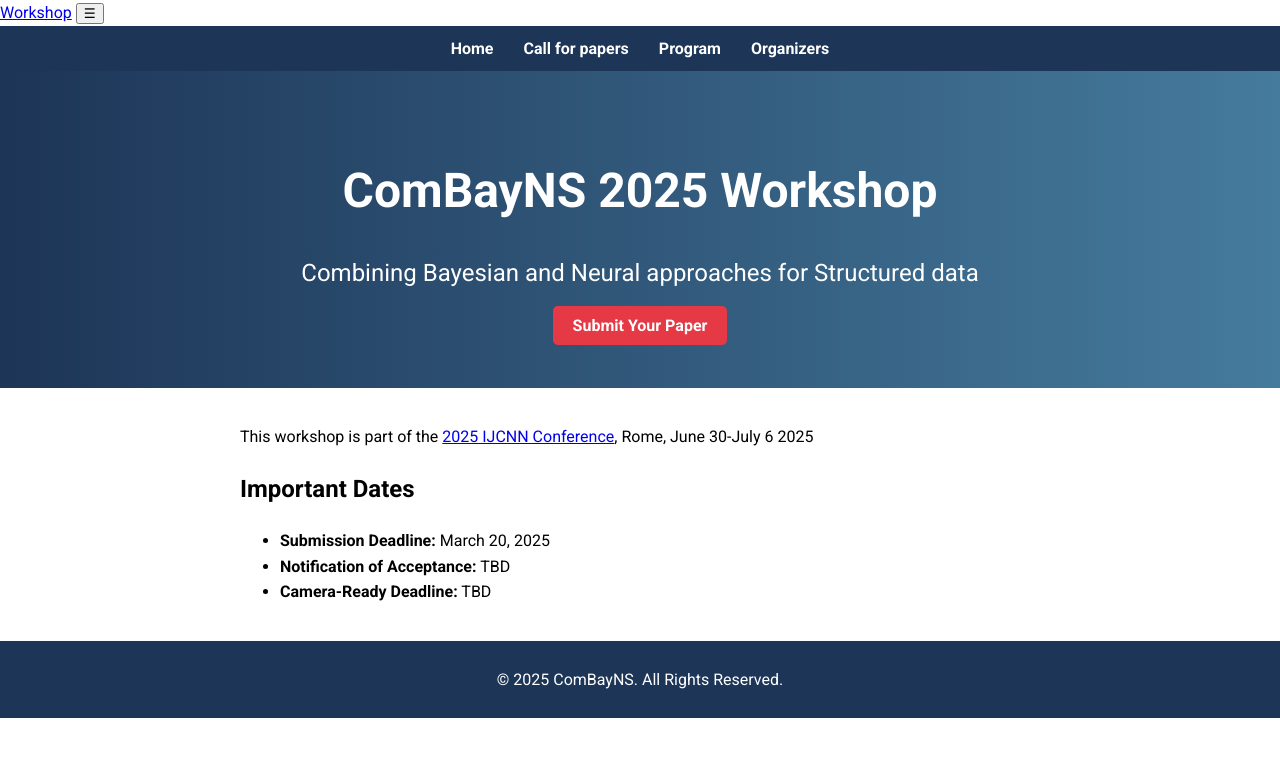
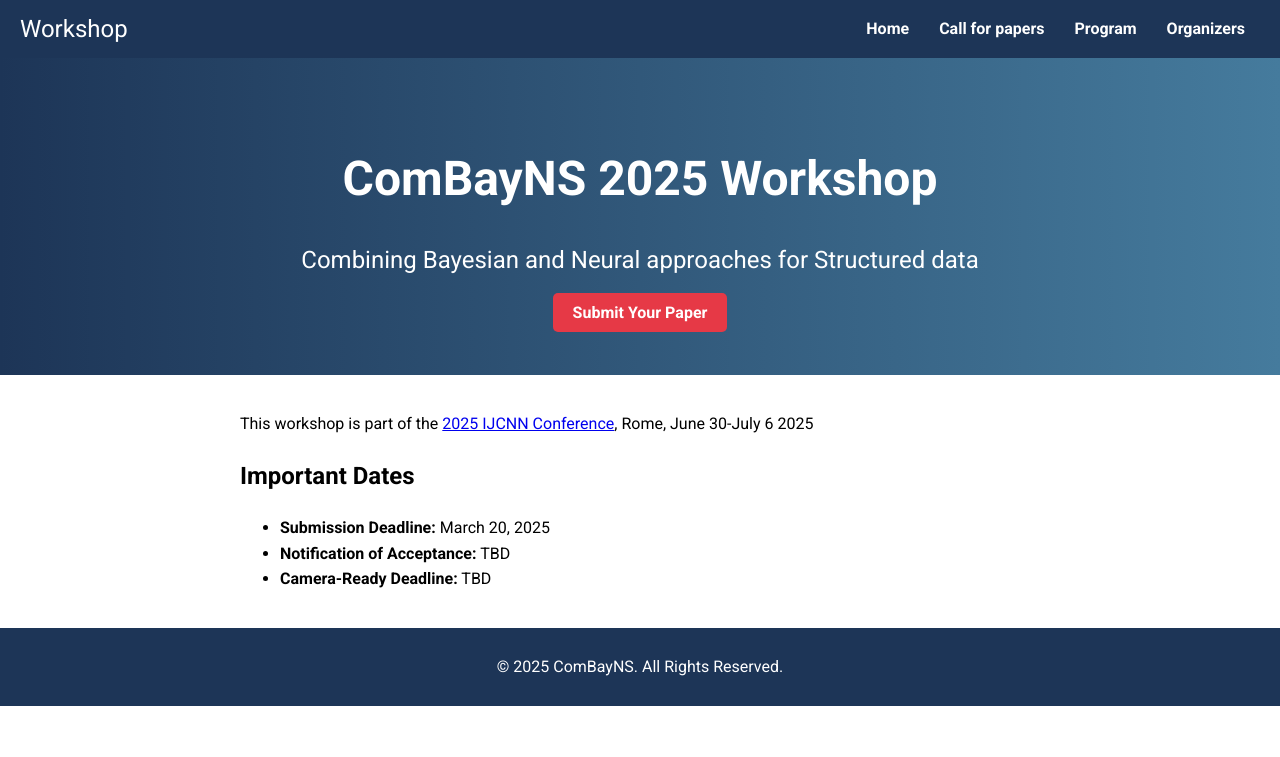
Before and after one commit to combayns2025/combayns2025.github.io, a Jekyll site: the page built from index.md, in a window 1280 px wide. Shown: the top 757 px of the page. Built offline with Jekyll 4.4.1, drawn with Linux system fonts in a browser that asks for light colours.

Commit message:
Update style.css

```diff
--- a/assets/css/style.css
+++ b/assets/css/style.css
@@ -133,3 +133,79 @@
   color: #e63946;
   text-decoration: underline;
 }
+
+/* Navbar Styles */
+.navbar {
+  background: #1d3557;
+  color: #fff;
+  padding: 10px 20px;
+}
+
+.navbar-container {
+  display: flex;
+  justify-content: space-between;
+  align-items: center;
+}
+
+.navbar-brand {
+  font-size: 1.5rem;
+  text-decoration: none;
+  color: #fff;
+}
+
+.navbar-menu {
+  display: flex;
+  list-style: none;
+  margin: 0;
+  padding: 0;
+}
+
+.navbar-menu li {
+  margin-left: 15px;
+}
+
+.navbar-menu a {
+  text-decoration: none;
+  color: #fff;
+  font-weight: bold;
+}
+
+.navbar-menu a:hover {
+  text-decoration: underline;
+}
+
+/* Mobile Styles */
+.navbar-toggle {
+  display: none;
+  font-size: 1.5rem;
+  background: none;
+  border: none;
+  color: #fff;
+  cursor: pointer;
+}
+
+@media (max-width: 768px) {
+  .navbar-menu {
+    display: none;
+    flex-direction: column;
+    background: #1d3557;
+    position: absolute;
+    top: 50px;
+    right: 20px;
+    width: 200px;
+    border-radius: 5px;
+    box-shadow: 0 4px 6px rgba(0, 0, 0, 0.1);
+  }
+
+  .navbar-menu.active {
+    display: flex;
+  }
+
+  .navbar-menu li {
+    margin: 10px 0;
+  }
+
+  .navbar-toggle {
+    display: block;
+  }
+}
```
